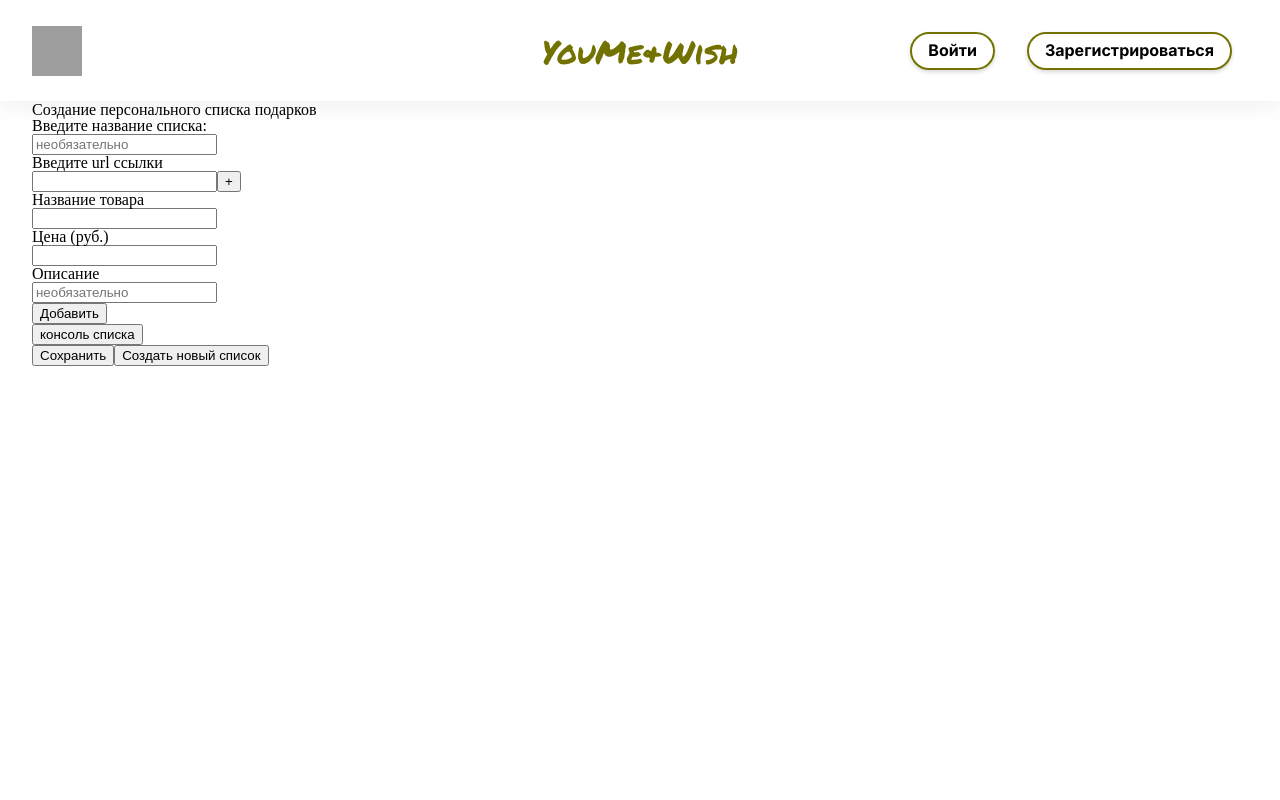
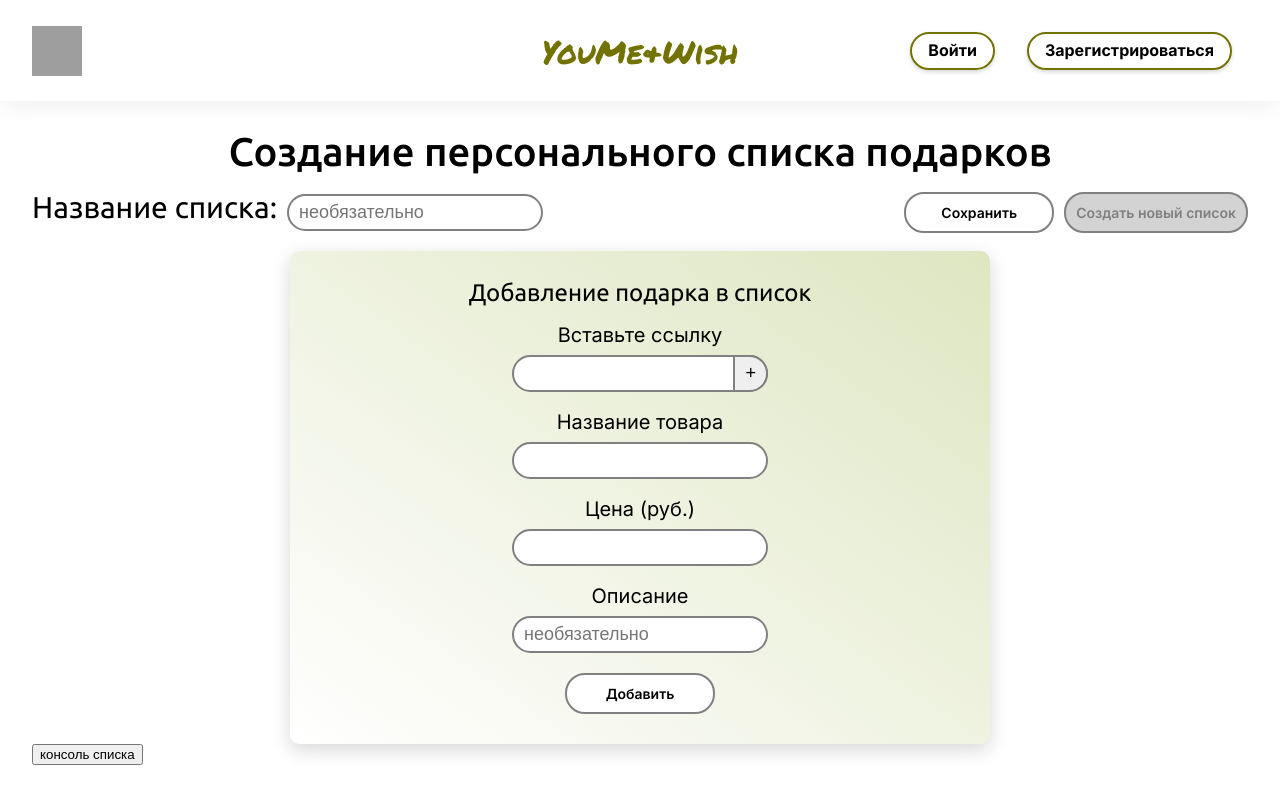
Before and after one commit to boronoev/Wishlist, a React (Create React App) app: page /wishlist in a window 1280 px wide. Built offline with nearby package versions, Linux system fonts and the light colour scheme; grey boxes are pictures that could not be loaded.

Commit message:
wishlist design draft

```diff
--- a/src/components/app.css
+++ b/src/components/app.css
@@ -1,9 +1,12 @@
 @import url('https://fonts.googleapis.com/css2?family=Inter:wght@100;200;300;400;500;600;700&family=Permanent+Marker&display=swap');
+@import url('https://fonts.googleapis.com/css2?family=Montserrat:ital,wght@0,100;0,200;0,300;0,400;0,500;0,600;0,700;0,800;0,900;1,100;1,200;1,300;1,400;1,500;1,600;1,700;1,800;1,900&display=swap');
 @import "/home/boronoev/myproject/src/components/Menu/menu.css";
 @import "/home/boronoev/myproject/src/components/reset.css";
 @import "/home/boronoev/myproject/src/components/pages/pages.css";
 
+
 a {
+
   text-decoration: none;
 }
 
--- a/src/components/pages/CreateWishListPage.jsx
+++ b/src/components/pages/CreateWishListPage.jsx
@@ -12,17 +12,19 @@ export default function CreateWishlist() {
   let imageSource;
   const dispatch = useDispatch();
   const addList = () => {
+    if (!list.items.length) return;
     if (listStatus) {
       dispatch({ type: 'ADDLIST', payload: list });
       setListStatus(false);
       document.querySelector('.save').setAttribute('hidden', true);
       document.querySelector('.wishlist-link').removeAttribute('hidden');
+      document.querySelector('.newlist').removeAttribute('disabled');
 
     }
 
   }
   const createNewList = () => {
-    setList({...list, id: Date.now(), title: titlevalue, items: [] });
+    setList({ ...list, id: Date.now(), title: titlevalue, items: [] });
     setDescription('');
     setTitle('');
     setName('');
@@ -109,28 +111,41 @@ export default function CreateWishlist() {
     description = doc.querySelector('.title-info-title-text').textContent;
     price = doc.querySelector('.js-item-price').textContent;
   };
-  const stateView = useSelector(state => state) ;
+  const stateView = useSelector(state => state);
 
   return (
     <div className="center-wrapper">
-      <h3>Создание персонального списка подарков</h3>
+      <h3 className="create-wishlist__title">Создание персонального списка подарков</h3>
       <div>
-        <div>
-          <label>Введите название списка:</label>
-          <input placeholder="необязательно" value={titlevalue} onChange={handleTitleChange} name="title"></input>
+        <div className="create-wishlist__title-container">
+
+          <div>
+            <label className="create-wishlist__smalltitle">Название списка:</label>
+            <input className="wishlist__title-input" placeholder="необязательно" value={titlevalue} onChange={handleTitleChange} name="title"></input>
+          </div>
+          <div>
+            <button className="save" onClick={addList}>Сохранить</button>
+            <Link className="wishlist-link" to={`/${list.id}`} hidden>Перейти к списку</Link>
+            <button className="newlist" onClick={createNewList} disabled>Создать новый список</button>
+          </div>
+
         </div>
 
-        <form onSubmit={handleNewSubmit}>
-          <label>Введите url ссылки</label>
-          <input className="wishlist__url-input" value={urlvalue} onChange={handleURLChange} name="url" required></input>
-          <button type="button">+</button>
-          <label>Название товара</label>
-          <input value={namevalue} onChange={handleNameChange} name="name" required></input>
-          <label>Цена (руб.)</label>
-          <input value={pricevalue} onChange={handlePriceChange} name="price" required></input>
-          <label>Описание</label>
-          <input placeholder="необязательно" value={descriptionvalue} onChange={handleDescriptionChange} name="description"></input>
-          <button>Добавить</button>
+        <form onSubmit={handleNewSubmit} className="create-wishlist__form">
+          <h4 className="create-wishlist__form-title">Добавление подарка в список</h4>
+          <label className="create-wishlist__label">Вставьте ссылку</label>
+          <div className="url-container">
+            <input className="wishlist__url-input" value={urlvalue} onChange={handleURLChange} name="url" required></input>
+            <button className="add-url" type="button">+</button>
+          </div>
+
+          <label className="create-wishlist__label">Название товара</label>
+          <input className="wishlist__input" value={namevalue} onChange={handleNameChange} name="name" required></input>
+          <label className="create-wishlist__label">Цена (руб.)</label>
+          <input className="wishlist__input" value={pricevalue} onChange={handlePriceChange} name="price" required></input>
+          <label className="create-wishlist__label">Описание</label>
+          <input className="wishlist__input" placeholder="необязательно" value={descriptionvalue} onChange={handleDescriptionChange} name="description"></input>
+          <button className="wishlist__form-submit">Добавить</button>
         </form>
         {/* <button onClick={onClick}> fetch</button>
         <button onClick={makeDocSMM}>Sbermegamarket: make doc</button>
@@ -141,11 +156,9 @@ export default function CreateWishlist() {
         <button onClick={() => console.log(description, price, imageSource)}> консоль</button> */}
         <button onClick={() => console.log(list)}> консоль списка</button>
         <div>
-          {list.items.map(item=>(<div key={item.url}><p>{item.name}</p><p>{item.price}</p><a href={item.url}>{item.url}</a></div>))}
+          {list.items.map(item => (<div key={item.url}><p>{item.name}</p><p>{item.price}</p><a href={item.url}>{item.url}</a></div>))}
         </div>
-        <button className="save" onClick={addList}>Сохранить</button>
-        <Link className="wishlist-link" to={`/${list.id}`} hidden>Перейти к списку</Link>
-        <button onClick={createNewList}>Создать новый список</button>
+
         {/* <button onClick={()=> console.log(stateView.lists)}>посмотреть глобальный state</button> */}
       </div>
     </div>
--- a/src/components/pages/pages.css
+++ b/src/components/pages/pages.css
@@ -224,11 +224,149 @@
   cursor: default;
 }
 
-
-input,label {
-  display: block;
+.add-url {
+  position: absolute;
+  right: 0;
+  font-size: 18px;
+  padding: 6px 10px;
+  border-top-right-radius: 20px;
+  border-bottom-right-radius: 20px;
+  border: 2px solid gray;
+  cursor: pointer;
+}
+.url-container {
+  margin: 0 auto;
+  width: fit-content;
+  position: relative;
+}
+.wishlist__url-input {
+  display: inline-block;
+  margin-bottom: 20px;
+  font-size: 18px;
+  padding: 6px 10px;
+  border-radius: 20px;
+  border: 2px solid gray;
 }
 
-.wishlist__url-input {
-  display: inline-block;
+.create-wishlist__title {
+  margin-top: 30px;
+  margin-bottom: 20px;
+  font-family: 'Ubuntu', sans-serif;
+  font-size: 40px;
+  font-weight: 500;
+  text-align: center;
+  cursor: default;
 }
+
+.create-wishlist__smalltitle {
+  margin-top: 10px;
+  margin-bottom: 50px;
+  font-family: 'Ubuntu', sans-serif;
+  font-size: 30px;
+  text-align: center;
+  cursor: default;
+}
+
+.create-wishlist__form {
+  background: linear-gradient(35deg, rgb(255, 255, 255), #a9be5f62);
+  width: 700px;
+  margin: 0 auto;
+  padding: 30px;
+  box-shadow: 0 6px 20px rgb(0 0 0 / 16%);
+  border-radius: 10px;
+}
+.create-wishlist__form-title {
+  font-family: 'Ubuntu', sans-serif;
+  font-size: 24px;
+  cursor: default;
+  margin: 0 auto;
+  display: block;
+  width: fit-content;
+  margin-bottom: 20px;
+}
+.create-wishlist__label {
+  display: block;
+  width: fit-content;
+  margin: 0 auto;
+  font-size: 20px;
+  margin-bottom: 10px;
+  font-family: 'Inter', sans-serif;
+}
+
+.wishlist__title-input {
+  margin-left: 10px;
+  margin-bottom: 20px;
+  font-size: 18px;
+  padding: 6px 10px;
+  border-radius: 20px;
+  border: 2px solid gray;
+}
+.wishlist__input {
+  display: block;
+  margin: 0 auto;
+  margin-bottom: 20px;
+  font-size: 18px;
+  padding: 6px 10px;
+  border-radius: 20px;
+  border: 2px solid gray;
+}
+
+.create-wishlist__title-container {
+  display: flex;
+  justify-content: space-between;
+}
+
+.save {
+  width: 150px;
+  padding: 10px;
+  font-size: 14px;
+  border-radius: 20px;
+  border: 2px solid gray;
+  cursor: pointer;
+  margin-right: 10px;
+  font-weight: 600;
+  font-family: 'Inter', sans-serif;
+  background-color: #fff;
+}
+
+.wishlist-link {
+  width: 150px;
+  padding: 10px;
+  font-size: 14px;
+  border-radius: 20px;
+  border: 2px solid gray;
+  cursor: pointer;
+  margin-right: 10px;
+  font-weight: 600;
+  font-family: 'Inter', sans-serif;
+  background-color: #fff;
+}
+.newlist {
+  padding: 10px;
+  font-size: 14px;
+  border-radius: 20px;
+  border: 2px solid gray;
+  cursor: pointer;
+  font-weight: 600;
+  font-family: 'Inter', sans-serif;
+  background-color: #fff;
+}
+
+.newlist:disabled {
+  color: gray;
+  background-color: lightgray;
+}
+
+.wishlist__form-submit {
+  display: block;
+  margin: 0 auto;
+  width: 150px;
+  padding: 10px;
+  font-size: 14px;
+  border-radius: 20px;
+  border: 2px solid gray;
+  cursor: pointer;
+  font-weight: 600;
+  font-family: 'Inter', sans-serif;
+  background-color: #fff;
+}
```
